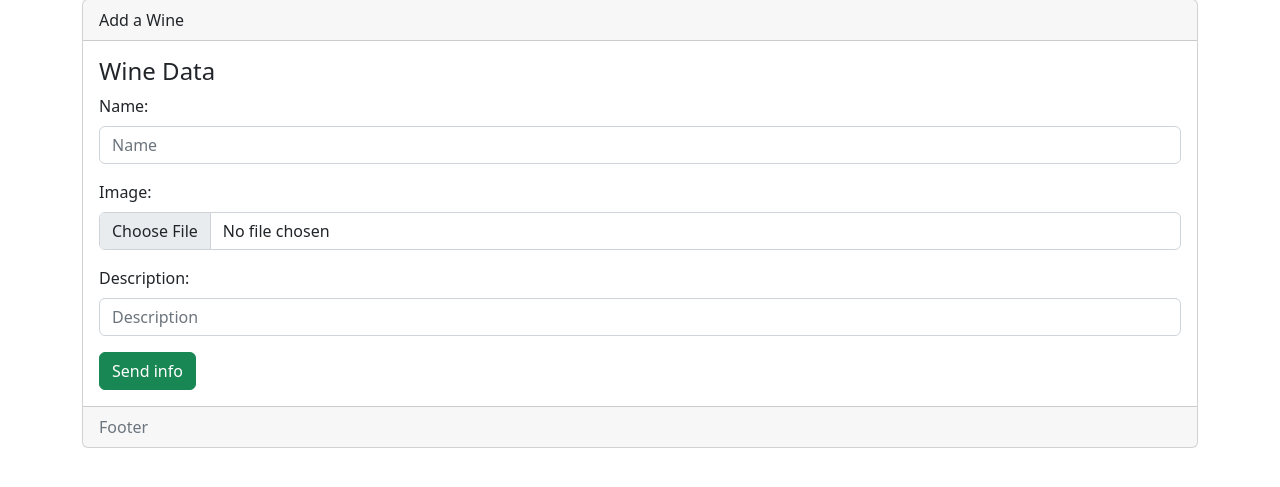
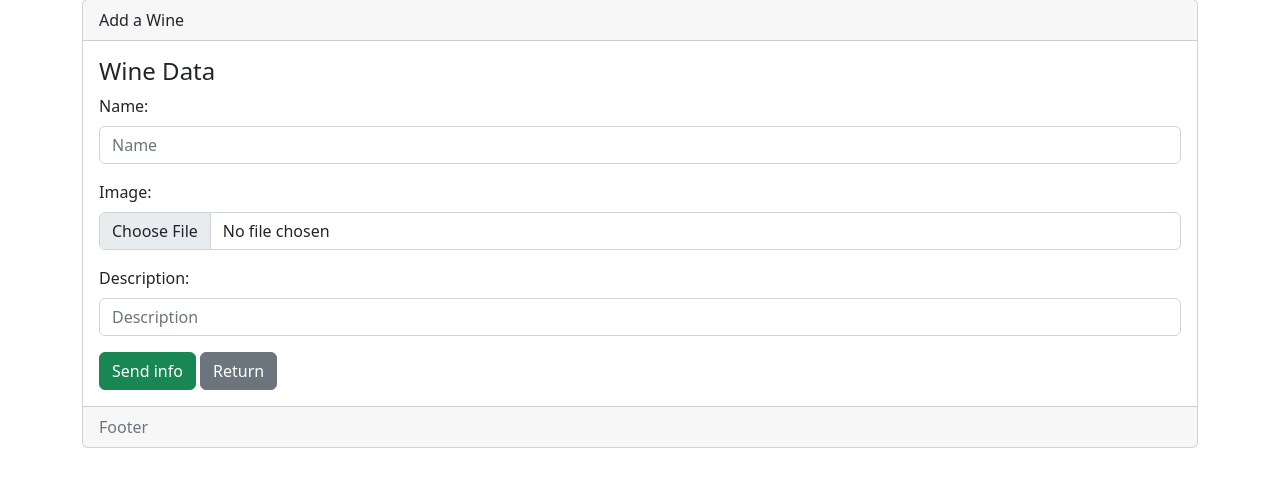
Before and after one commit to minomprz/webcom-django, a Django app: page /wines/create in a window 1280 px wide. Shown: the part 57-544 px from the top of the page. Run offline with Django 4.2, Linux system fonts and the light colour scheme.

Commit message:
finished v1.0
nn

```diff
--- a/djangocrud/wine/templates/wine/crud.html
+++ b/djangocrud/wine/templates/wine/crud.html
@@ -29,9 +29,9 @@
                     <td>{{ wine.wi_name }}</td>
                     <td><img src="{{ wine.wi_image.url }}" height="100" /></td>
                     <td>{{ wine.wi_descrip }}</td>
-                    <td> <a name="" id="" class="btn btn-info" href="{% url 'edit' %}" role="button">Edit</a>
+                    <td> <a name="" id="" class="btn btn-info" href="{% url 'edit' wine.wi_id %}" role="button">Edit</a>
                         |
-                         <a name="" id="" class="btn btn-danger" href="#" role="button">Delete</a></td>
+                         <a name="" id="" class="btn btn-danger" href="{% url 'delete' wine.wi_id %}" role="button">Delete</a></td>
                 </tr>
                 {% endfor %}
             </tbody>
--- a/djangocrud/wine/templates/wine/form.html
+++ b/djangocrud/wine/templates/wine/form.html
@@ -3,16 +3,24 @@
   {% for f in wi_form %}
     <div class="mb-3">
       <label for="" class="form-label">{{ f.label }}:</label>
+      <!-- show image in edit form-->
+      {% if f.field.widget.input_type == 'file' and f.value %}
+      <br/>
+      <img src="{{MEDIA_URL}}/images/{{ f.value }}" width="100" alt="">
+      {% endif %}
       <input
         type="{{ f.field.widget.input_type }}"
         class="form-control"
         name="{{ f.name }}"
         id=""
         aria-describedby="helpId"
-        placeholder="{{ f.label }}" />
+        placeholder="{{ f.label }}"
+        value="{{ f.value | default:'' }}"
+        />
     </div>
     <div class="col-12 help-text"> {{f.errors}} </div>
   {% endfor %}
 
   <input name="" id="" class="btn btn-success" type="submit" value="Send info">
+  <a name="" id="" class="btn btn-secondary" href="{% url 'wines' %}" role="button">Return</a>
 </form>
--- a/djangocrud/wine/urls.py
+++ b/djangocrud/wine/urls.py
@@ -10,5 +10,7 @@ urlpatterns = [
     path('wines', views.wines, name='wines'),
     path('wines/create', views.add_wine, name='create'),
     path('wines/edit', views.edit, name='edit'),
+    path('delete/<int:id>', views.del_wine, name='delete'),
+    path('wines/edit/<int:id>', views.edit, name='edit')
 
 ] + static(settings.MEDIA_URL, document_root=settings.MEDIA_ROOT)
--- a/djangocrud/wine/views.py
+++ b/djangocrud/wine/views.py
@@ -23,5 +23,19 @@ def add_wine(request):
         return redirect('wines')
     return render(request, 'wine/create.html', {'wi_form':wi_form})
 
-def edit(request):
-    return render(request, 'wine/edit.html')
+#edit button redir
+def edit(request, id):
+    wine = Wine.objects.get(wi_id=id)
+    wi_form = WineForm(request.POST or None, request.FILES or None, instance = wine)
+
+    if wi_form.is_valid() and request.POST:
+        wi_form.save()
+        return redirect('wines')
+
+    return render(request, 'wine/edit.html', {'wi_form':wi_form})
+
+#delete button view
+def del_wine(request,id):
+    wine = Wine.objects.get(wi_id=id)
+    wine.delete()
+    return redirect('wines')
```
Also changed, not shown: djangocrud/images/Vino_Blanco_11.5_Caja_2_L.png (added), djangocrud/images/Vino_Cabernet_Sauvignon_Gato_11.5_Caja_1.5_L.png (added).
